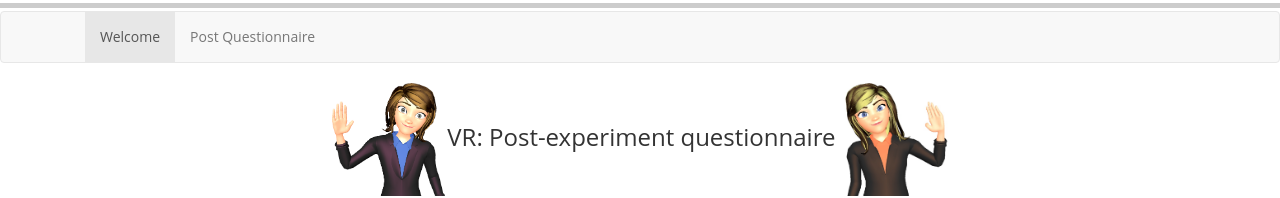
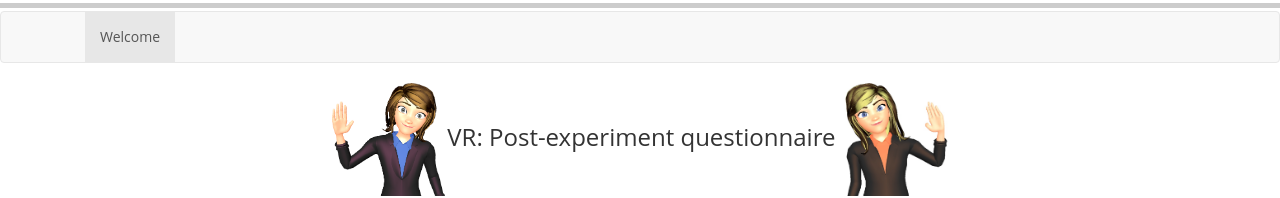
Before and after one commit to NadineAB/VR-Post-Experiment-Questionnaire, a plain HTML site: page index.html in a window 1280 px wide. Shown: the top 198 px of the page. Drawn offline with Linux system fonts and the light colour scheme.

Commit message:
Update index.html

```diff
--- a/index.html
+++ b/index.html
@@ -24,7 +24,8 @@
             </li>
             <li><br>
             </li>
-            <li><a href="questionnaire-post.html">Post Questionnaire</a></li>
+            <li><br>
+            </li>
           </ul>
         </div>
       </div>
```
